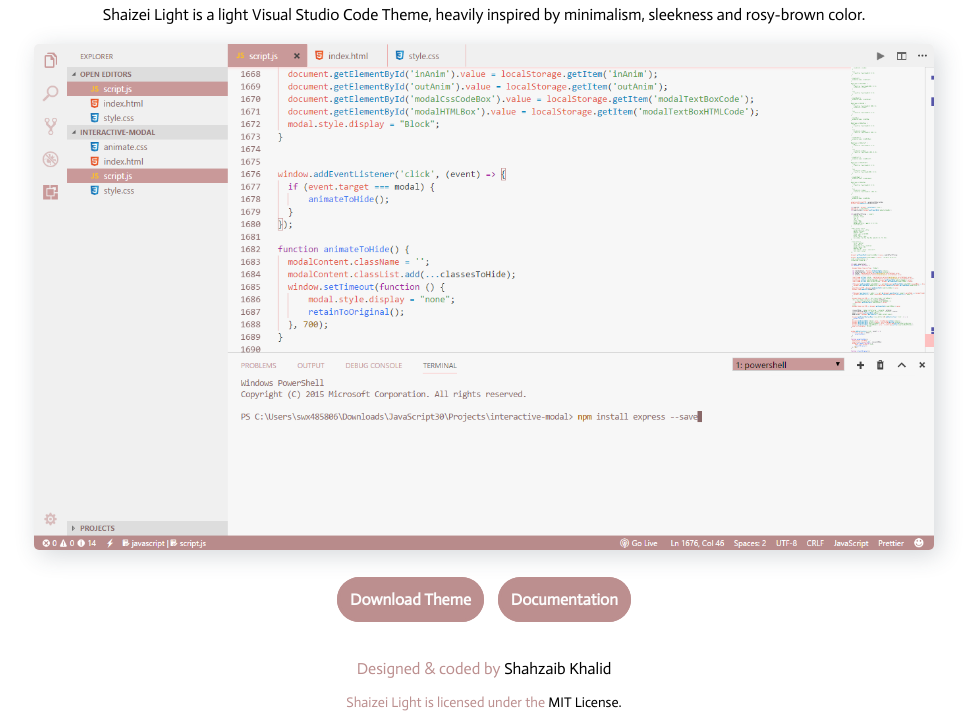
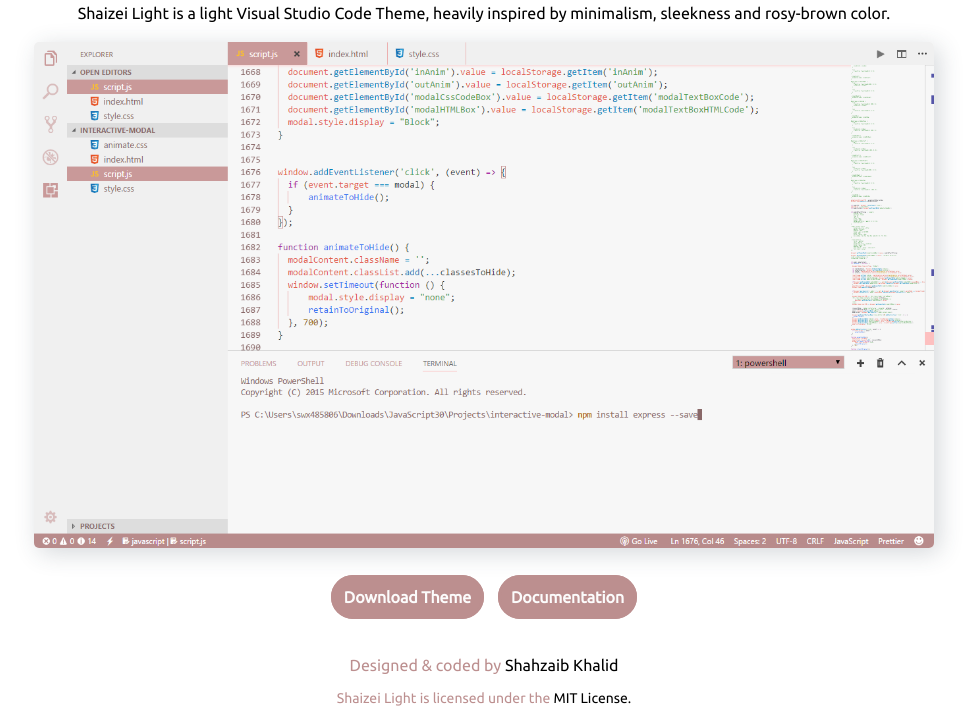
Before and after one commit to shahzaibkhalid/shaizei-light, a website: page index.html in a window 1280 px wide. Shown: the part 158-883 px from the top of the page, without its empty margins (156-1133 px from the left). Drawn offline with Linux system fonts and the light colour scheme.

Commit message:
update font

```diff
--- a/index.html
+++ b/index.html
@@ -8,7 +8,7 @@
   <meta name="viewport" content="width=device-width, initial-scale=1">
   <meta name="Shaizei Light | A Light Visual Studio Code Theme" content="Shaizei Light is a light Visual Studio Code Theme, heavily inspired by minimalism, sleekness and rosy-brown color.">
   <meta name="description" content="Shaizei Light is a light Visual Studio Code Theme, heavily inspired by minimalism, sleekness and rosy-brown color.">
-  <link href="https://fonts.googleapis.com/css?family=Actor" rel="stylesheet">
+  <link href="https://fonts.googleapis.com/css?family=Ubuntu" rel="stylesheet">
   <meta property="og:title" content="Shaizei Light | A Light Visual Studio Code Theme">
   <meta property="og:description" content="Shaizei Light is a light Visual Studio Code Theme, heavily inspired by minimalism, sleekness and rosy-brown color.">
   <meta property="og:url" content="https://shahzaibkhalid.github.io/shaizei-light/">
@@ -21,9 +21,10 @@
   <meta name="twitter:description" content="Shaizei Light is a light Visual Studio Code Theme, heavily inspired by minimalism, sleekness and rosy-brown color.">
   <meta name="twitter:image" content="https://raw.githubusercontent.com/shahzaibkhalid/shaizei-light/master/screenshots/social-sharing-card.png">
   <meta name="twitter:url" content="https://shahzaibkhalid.github.io/shaizei-light/">
+  <link rel="icon" href="./icon.png">
   <style>
     body {
-      font-family: Actor, sans-serif;
+      font-family: 'Ubuntu', sans-serif;
     }
 
     .logo {
```
